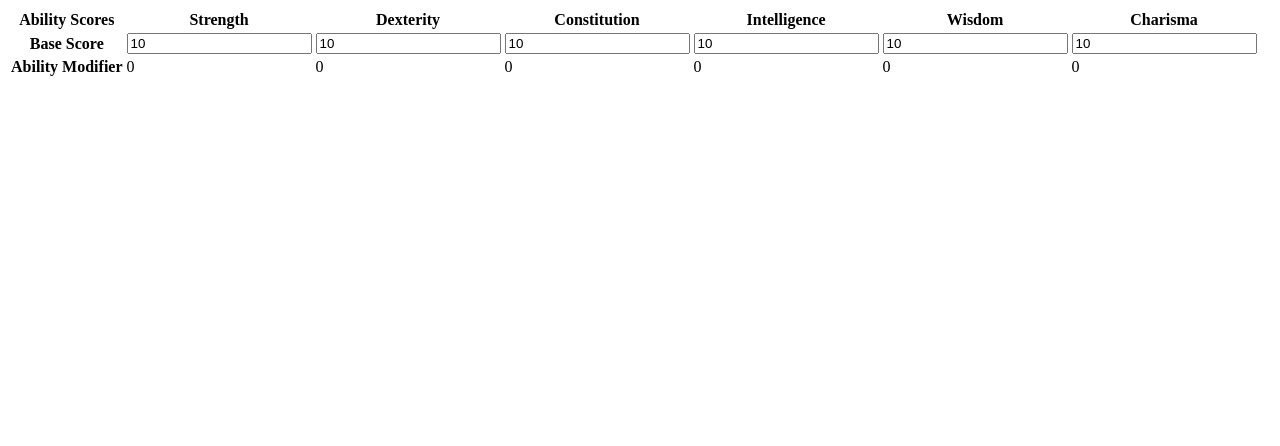
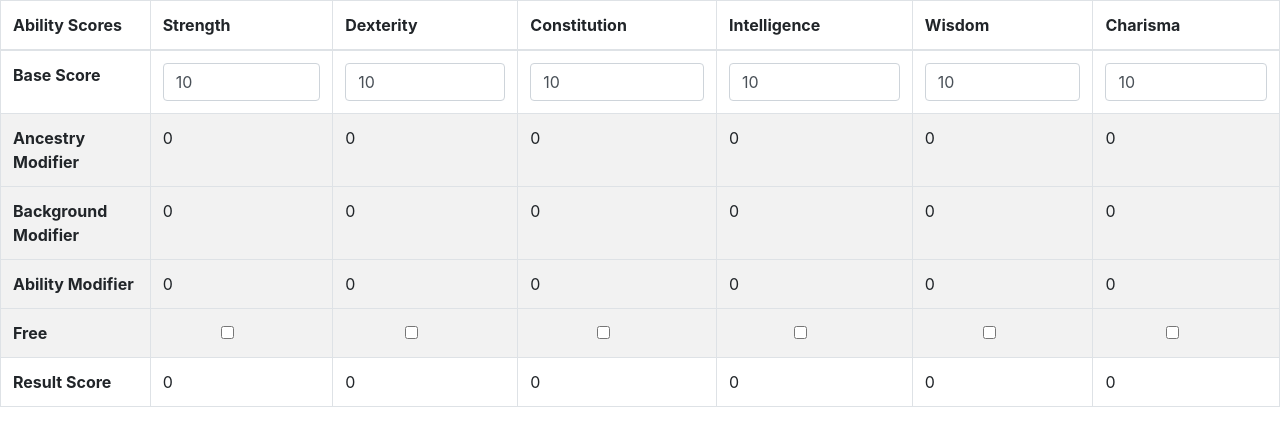
Before and after one commit to rasmus-e-christensen/PathfinderEditor, a Flask app: page /ability_score in a window 1280 px wide. Shown: the top 446 px of the page. Run offline with Flask 2, Linux system fonts and the light colour scheme; some libraries are stand-ins or nearby versions.

Commit message:
New updates to the two pages

```diff
--- a/app/templates/ability_score.html
+++ b/app/templates/ability_score.html
@@ -2,27 +2,9 @@
 <html lang="en">
 
 <head>
-<script>
-$('input[id=strength]').change(function(){
-  $('#str_mod').text( Math.floor((parseInt(this.value) - 10) / 2) );
-});
-$('input[id=dexterity]').change(function(){
-  $('#dex_mod').text( Math.floor((parseInt(this.value) - 10) / 2) );
-});
-$('input[id=constitution]').change(function(){
-  $('#con_mod').text( Math.floor((parseInt(this.value) - 10) / 2) );
-});
-$('input[id=intelligence]').change(function(){
-  $('#int_mod').text( Math.floor((parseInt(this.value) - 10) / 2) );
-});
-$('input[id=wisdom]').change(function(){
-  $('#wis_mod').text( Math.floor((parseInt(this.value) - 10) / 2) );
-});
-$('input[id=charisma]').change(function(){
-  $('#cha_mod').text( Math.floor((parseInt(this.value) - 10) / 2) );
-});
-</script>
-
+    <script src="../static/js/ability.js"></script>
+    <!-- Bootstrap core CSS -->
+    <link href="../static/vendor/bootstrap/css/bootstrap.min.css" rel="stylesheet">
 </head>
 <body>
 <table class="table table-bordered" id="table">
@@ -59,7 +41,25 @@ $('input[id=charisma]').change(function(){
             <input type="number" class="form-control" id="charisma"
                    placeholder="" value="10" required></td>
     </tr>
-    <tr>
+    <tr bgcolor="#f2f2f2">
+        <th scope="row">Ancestry Modifier</th>
+        <td id="str_ances_mod">0</td>
+        <td id="dex_ances_mod">0</td>
+        <td id="con_ances_mod">0</td>
+        <td id="int_ances_mod">0</td>
+        <td id="wis_ances_mod">0</td>
+        <td id="cha_ances_mod">0</td>
+    </tr>
+    <tr bgcolor="#f2f2f2">
+        <th scope="row">Background Modifier</th>
+        <td id="str_background_mod">0</td>
+        <td id="dex_background_mod">0</td>
+        <td id="con_background_mod">0</td>
+        <td id="int_background_mod">0</td>
+        <td id="wis_background_mod">0</td>
+        <td id="cha_background_mod">0</td>
+    </tr>
+    <tr bgcolor="#f2f2f2">
         <th scope="row">Ability Modifier</th>
         <td id="str_mod">0</td>
         <td id="dex_mod">0</td>
@@ -68,17 +68,25 @@ $('input[id=charisma]').change(function(){
         <td id="wis_mod">0</td>
         <td id="cha_mod">0</td>
     </tr>
+    <tr bgcolor="#f2f2f2">
+        <th scope="row">Free</th>
+        <td style="text-align: center"><input type="checkbox" class="form-check-input" id="str_free"></td>
+        <td style="text-align: center"><input type="checkbox" class="form-check-input" id="dex_free"></td>
+        <td style="text-align: center"><input type="checkbox" class="form-check-input" id="con_free"></td>
+        <td style="text-align: center"><input type="checkbox" class="form-check-input" id="int_free"></td>
+        <td style="text-align: center"><input type="checkbox" class="form-check-input" id="wis_free"></td>
+        <td style="text-align: center"><input type="checkbox" class="form-check-input" id="cha_free"></td>
+    </tr>
+    <tr>
+        <th scope="row">Result Score</th>
+        <td id="str_result">0</td>
+        <td id="dex_result">0</td>
+        <td id="con_result">0</td>
+        <td id="int_result">0</td>
+        <td id="wis_result">0</td>
+        <td id="cha_result">0</td>
+    </tr>
     </tbody>
 </table>
-
-<script>
-$('table > tbody  > tr').each(function(index, tr) {
-   console.log(index);
-   console.log(tr);
-});
-
-
-</script>
-
 </body>
 </html>
```
Also changed, not shown: app/templates/index.html (+10 -9 lines).
